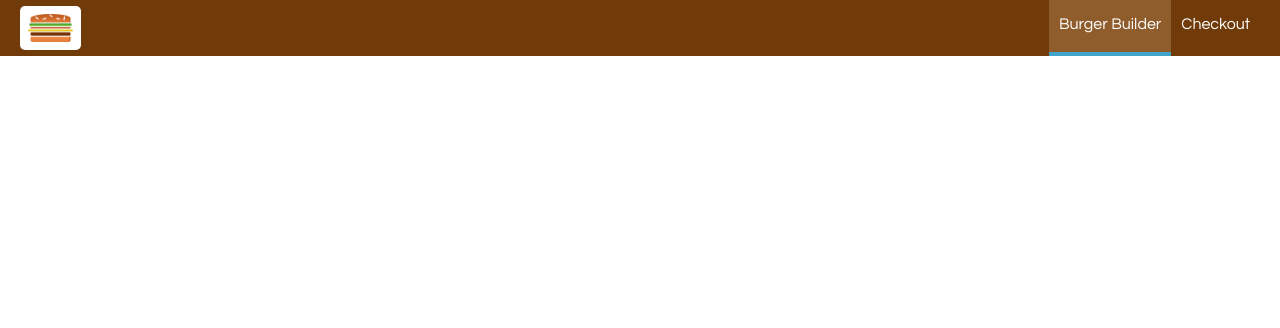
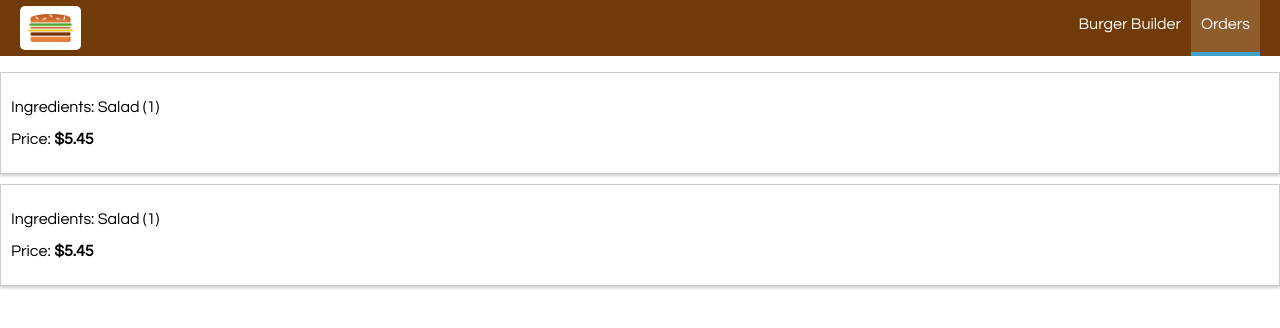
Before and after one commit to chanoscar0/burger-builder, a React app: page /orders in a window 1280 px wide. Shown: the top 328 px of the page. Built offline with nearby package versions, Linux system fonts and the light colour scheme.

Commit message:
Feature: Links

```diff
--- a/src/App.js
+++ b/src/App.js
@@ -3,6 +3,7 @@ import {Route, Switch} from 'react-router-dom';
 import Layout from './components/Layout/Layout';
 import BurgerBuilder from './containers/BurgerBuilder/BurgerBuilder';
 import Checkout from './containers/Checkout/Checkout';
+import Orders from './containers/Orders/Orders.js';
 class App extends Component {
   render() {
     return (
@@ -11,6 +12,9 @@ class App extends Component {
           <Switch>
             <Route path = '/' exact component = {BurgerBuilder} />
             <Route path = '/checkout'  component = {Checkout} />
+            <Route path = '/orders'  component = {Orders} />
+
+
           </Switch>
 
         </Layout>
--- a/src/components/Navigation/NavigationItems/NavigationItem/NavigationItem.js
+++ b/src/components/Navigation/NavigationItems/NavigationItem/NavigationItem.js
@@ -1,10 +1,11 @@
 import React from 'react';
 import classes from './NavigationItem.css'
+import { NavLink } from 'react-router-dom';
 const NavigationItem = (props) => (
   <li className = {classes.NavigationItem}>
-    <a href = {props.link}
-       className = {props.active ? classes.active:null}>{props.children}
-     </a>
+    <NavLink exact activeClassName = {classes.active} to = {props.link}>
+      {props.children}
+     </NavLink>
   </li>
 );
 
--- a/src/components/Navigation/NavigationItems/NavigationItems.js
+++ b/src/components/Navigation/NavigationItems/NavigationItems.js
@@ -3,8 +3,8 @@ import classes from './NavigationItems.css';
 import NavigationItem from './NavigationItem/NavigationItem';
 const NavigationItems = (props) => (
   <ul className = {classes.NavigationItems}>
-      <NavigationItem link = '/' active>Burger Builder</NavigationItem>
-      <NavigationItem link = '/'>Checkout</NavigationItem>
+      <NavigationItem link = '/'>Burger Builder</NavigationItem>
+      <NavigationItem link = '/orders'>Orders</NavigationItem>
 
   </ul>
 
--- /dev/null
+++ b/src/components/Order/Order.css
@@ -0,0 +1,8 @@
+.Order{
+  width: 100%;
+  border: 1px solid #ccc;
+  box-shadow: 0 2px 3px #ccc;
+  padding: 10px;
+  margin: 10px auto;
+  box-sizing: border-box;
+}
--- /dev/null
+++ b/src/components/Order/Order.js
@@ -0,0 +1,11 @@
+import React from 'react';
+import classes from './Order.css'
+const Order = (props) => (
+  <div className = {classes.Order}>
+    <p>Ingredients: Salad (1)</p>
+    <p>Price: <strong>$5.45</strong></p>
+  </div>
+)
+
+
+export default Order;
--- /dev/null
+++ b/src/containers/Orders/Orders.js
@@ -0,0 +1,13 @@
+import React, { Component } from 'react';
+import Order from '../../components/Order/Order';
+class Orders extends Component {
+  render(){
+    return (
+      <div>
+        <Order />
+        <Order />
+      </div>
+    );
+  }
+}
+export default Orders;
```
